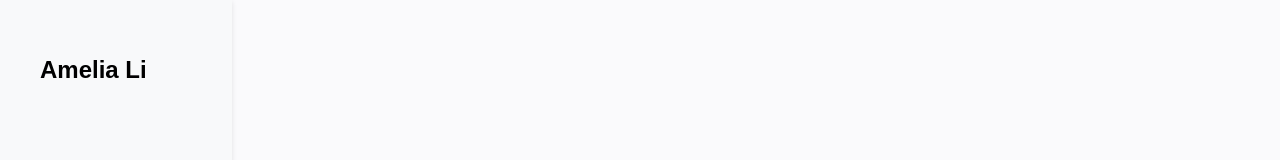
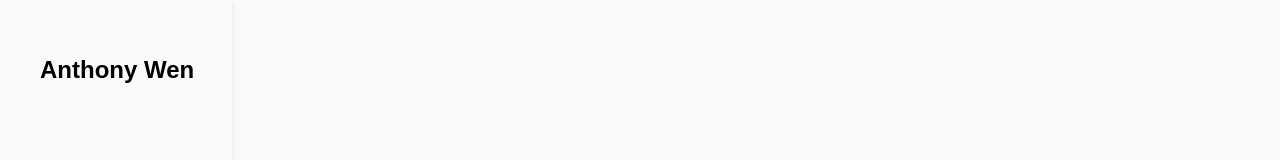
Before and after one commit to wena04/wena04.github.io, a React (Vite) app: page / in a window 1280 px wide. Shown: the top 160 px of the page. Built offline with nearby package versions, Linux system fonts and the light colour scheme.

Commit message:
Nav message update

```diff
--- a/src/components/VerticalNav.jsx
+++ b/src/components/VerticalNav.jsx
@@ -12,7 +12,7 @@
   return (
     <div className="vertical-nav">
       <div className="logo">
-        <h2>Amelia Li</h2>
+        <h2>Anthony Wen</h2>
       </div>
 
       <div className="menu-icon" onClick={toggleMenu}>
```
